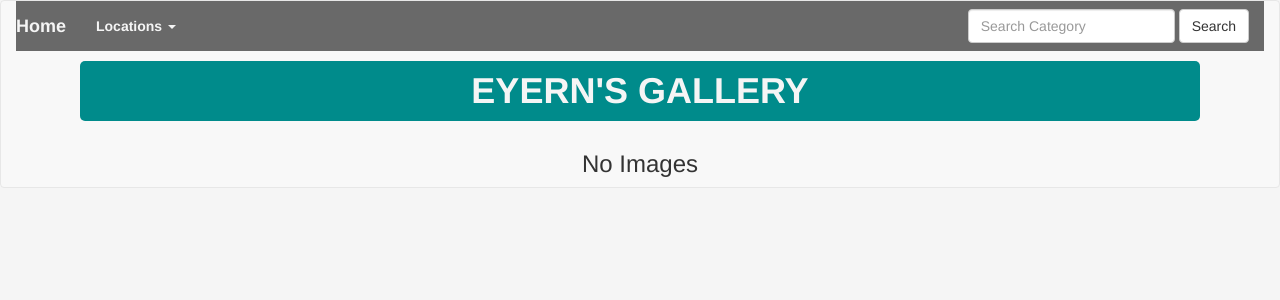
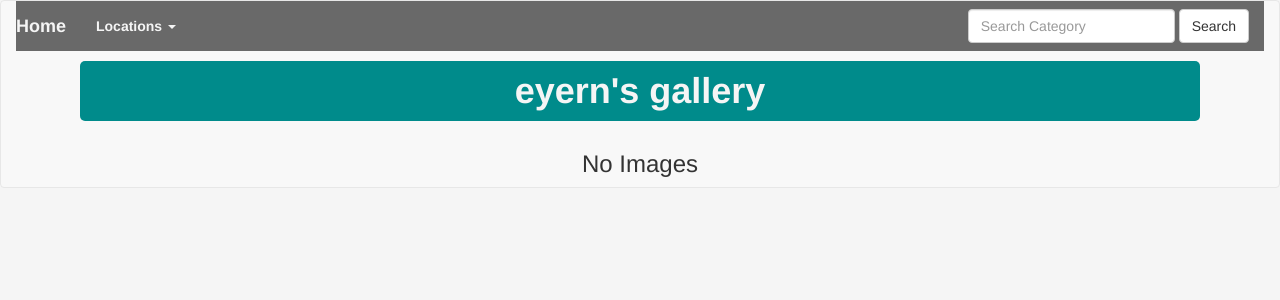
Before and after one commit to eyern/my-gallery, a Django app: page / in a window 1280 px wide. Shown: the top 300 px of the page. Run offline with Django 3.2, Linux system fonts and the light colour scheme; data that the repository does not hold is empty; some libraries are stand-ins or nearby versions.

Commit message:
change the h1 to lowercase

```diff
--- a/static/css/styles.css
+++ b/static/css/styles.css
@@ -1,5 +1,5 @@
 h1{
-    text-transform: uppercase;
+    text-transform: lowercase;
     background-color: darkcyan;
     font-weight: bold;
     color: #f5f5f5;
```
